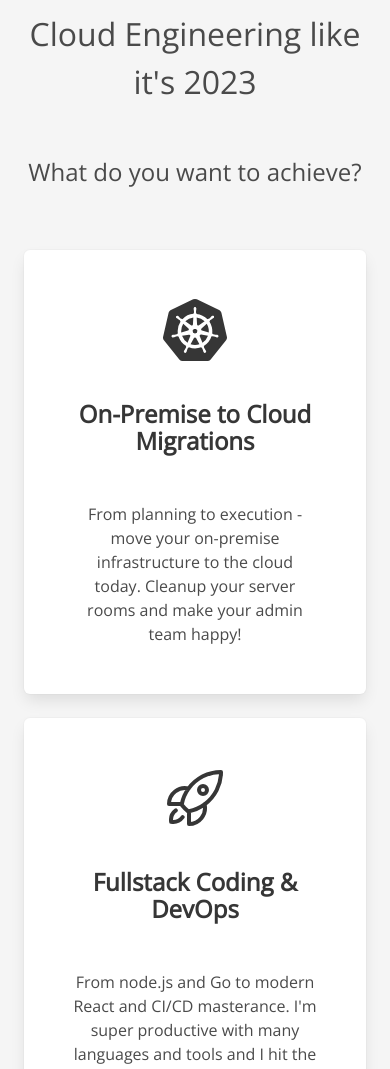
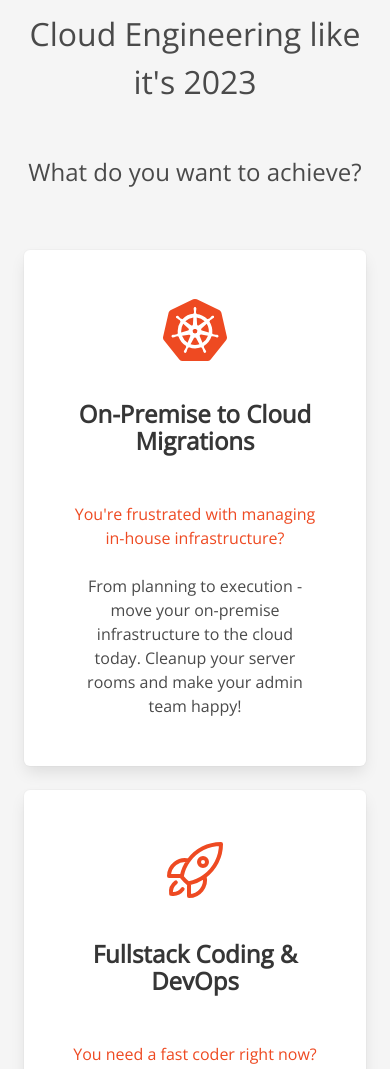
Before and after one commit to 0snap/felix-ortmann.com, a Gatsby site: page / in a window 390 px wide. Shown: the part 1003-2072 px from the top of the page. Built offline with nearby package versions, Linux system fonts and the light colour scheme; Gatsby itself is replaced by a stand-in of ours.

Commit message:
Highlight biz stuff on mobile

```diff
--- a/src/components/page.sass
+++ b/src/components/page.sass
@@ -241,8 +241,10 @@ main
 
 
 .biz-icon
-    color: $dark
     font-size: 4rem
+    @include desktop
+        color: $dark
+    color: $primary
 
 .biz-tier
     min-height: 25vh
@@ -263,7 +265,10 @@ main
                 display: block
 
 .biz-tier-hover-info
-    display: none
+    @include desktop
+        display: none
+        color: $dark
+    color: $primary
 // call to action button on profile tab
 .cta
     color: $dark
```
